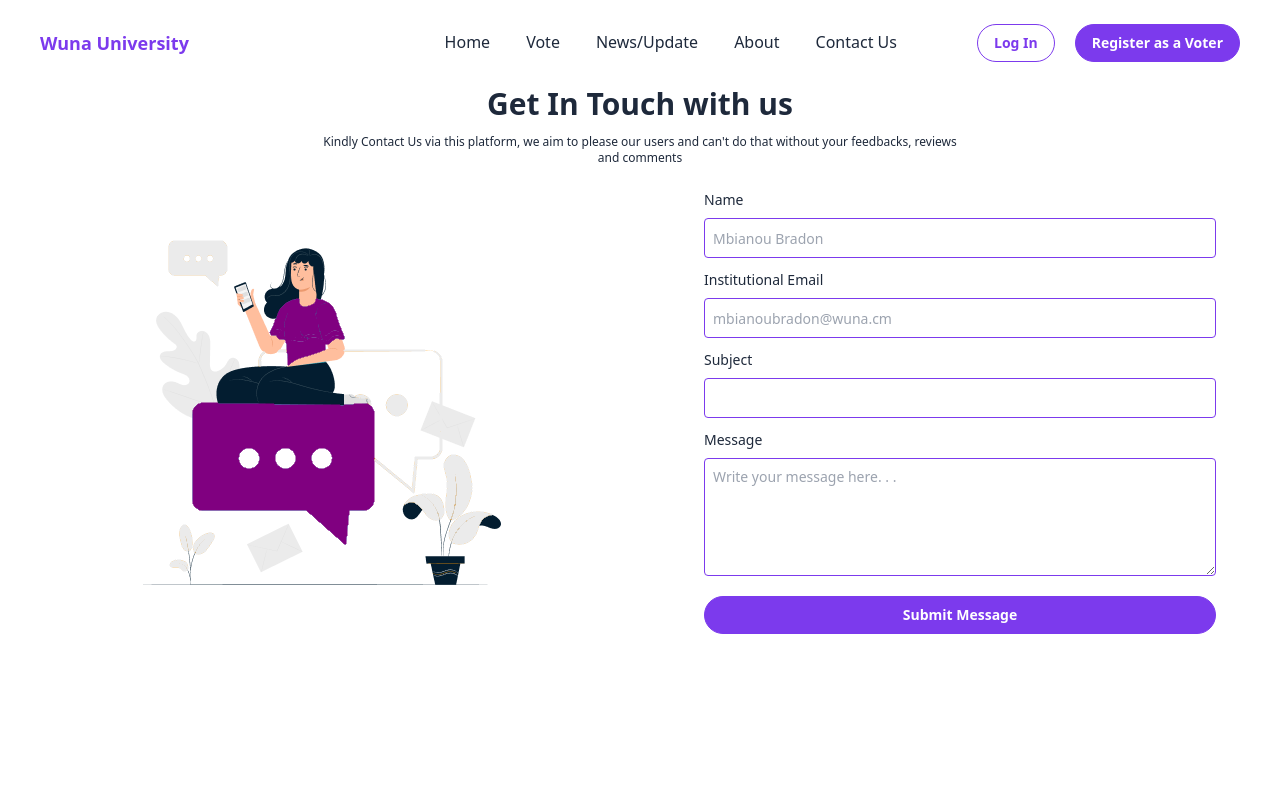
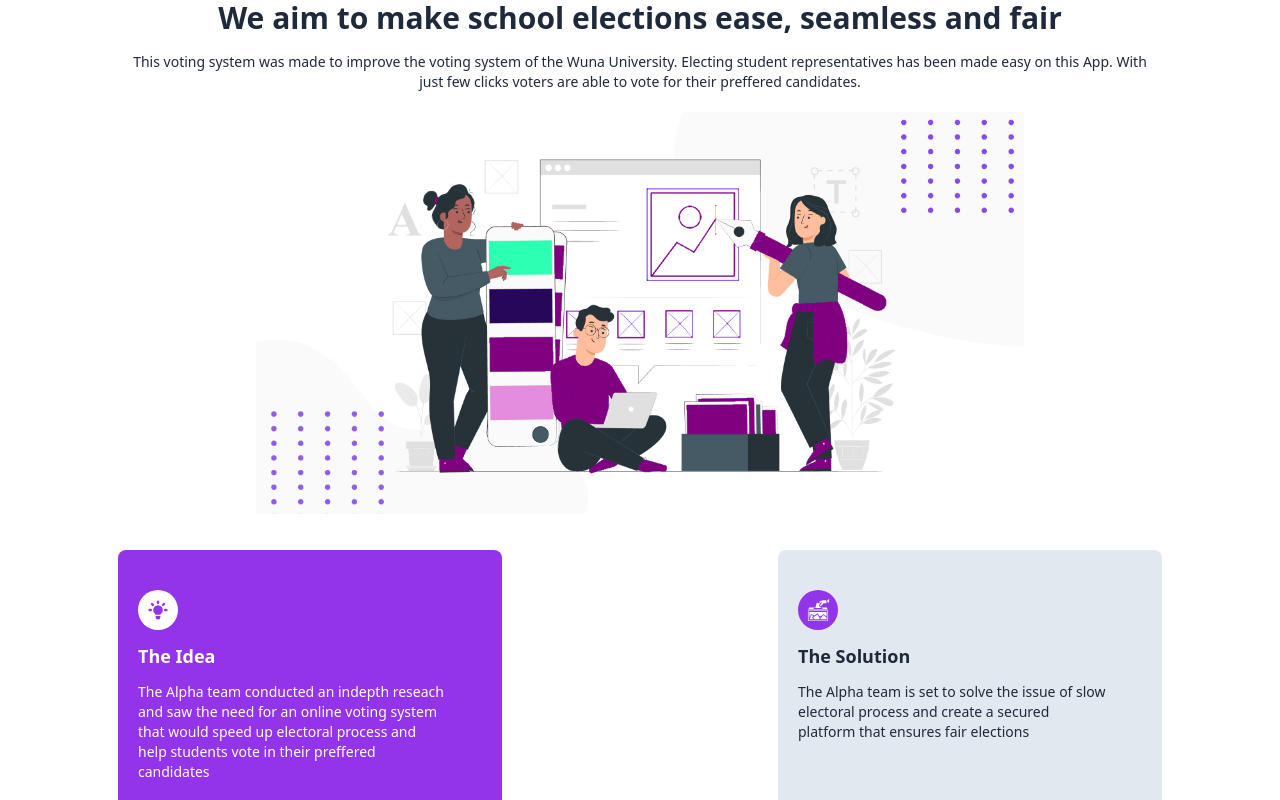
Before and after one commit to mbianou-bradon/School-Voting-App, a React (Create React App) app: page / in a window 1280 px wide. Shown: the top 800 px of the page. Built offline with nearby package versions, Linux system fonts and the light colour scheme.

Commit message:
Completed AboutUS page

```diff
--- a/src/App.js
+++ b/src/App.js
@@ -1,12 +1,12 @@
 import './App.css';
-import Contact from './pages/Contact';
+import AboutUs from './pages/AboutUs';
 import Home from './pages/Home';
 
 
 function App() {
   return (
     <div className="App text-slate-800 max-w-[85rem] mx-auto">
-     <Contact />
+     <AboutUs />
     </div>
   );
 }
--- /dev/null
+++ b/src/pages/AboutUs.jsx
@@ -0,0 +1,41 @@
+import aboutUS from "../assets/AboutUs.png"
+import {HiLightBulb} from "react-icons/hi"
+import {GiVote} from "react-icons/gi"
+
+export default function ContactUs(){
+
+    return(
+        <div>
+
+
+            <div>
+                <div className="w-4/5 mx-auto text-center">
+                    <h2 className="text-3xl font-semibold mb-4">We aim to make school elections ease, seamless and fair</h2>
+                    <p className="text-sm">This voting system was made to improve the voting system of the Wuna University.
+                        Electing student representatives has been made easy on this App. With just few clicks voters are able to vote for their preffered candidates.
+                    </p>
+                </div>
+
+                <div className="w-[60%] h-full overflow-hidden mx-auto mt-5 mb-9">
+                    <img src={aboutUS} alt="" className="h-[80%]"/>
+                </div>
+
+                <div className="flex flex-wrap justify-around gap-10 [&>*]:py-10 [&>*]:px-5 [&>*]:rounded-lg [&>*]:max-w-sm [&>*>div]:w-10 [&>*>div]:h-10 [&>*>div]:flex [&>*>div]:items-center [&>*>div]:justify-center [&>*>div]:rounded-full [&>*>div]:text-2xl [&>*>h2]:text-lg [&>*>h2]:font-semibold [&>*>h2]:my-3 [&>*>p]:text-sm [&>*>p]:w-[90%] [&>*>div]:mb-2">
+                    <div className="bg-purple-600 text-white">
+                        <div className="bg-white text-purple-600"><HiLightBulb/></div>
+                        <h2>The Idea</h2>
+                        <p>The Alpha team conducted an indepth reseach and saw the need for an online voting system that would speed up electoral
+                            process and help students vote in their preffered candidates
+                        </p>
+                    </div>
+
+                    <div className="bg-slate-200">
+                        <div className="bg-purple-600 text-white"><GiVote/></div>
+                        <h2>The Solution</h2>
+                        <p>The Alpha team is set to solve the issue of slow electoral process and create a secured platform that ensures fair elections</p>
+                    </div>
+                </div>
+            </div>
+        </div>
+    )
+}
```
Also changed, not shown: src/assets/AboutUs.png (added).
